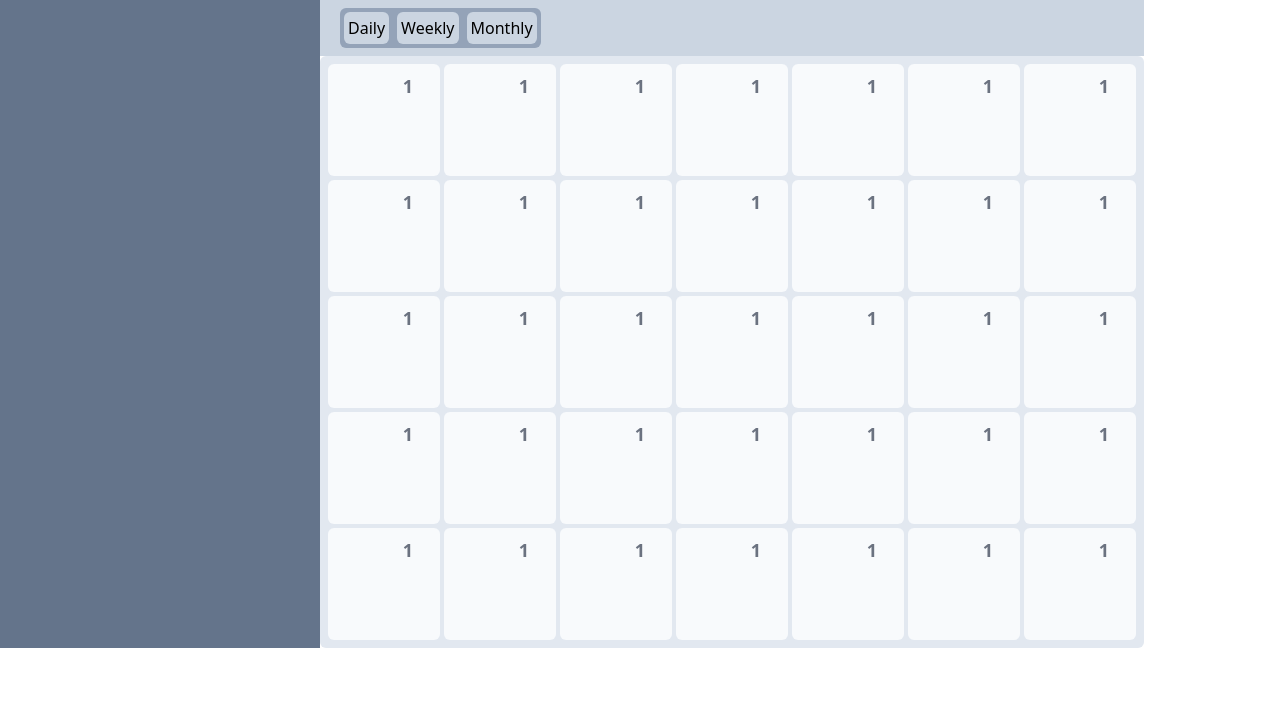
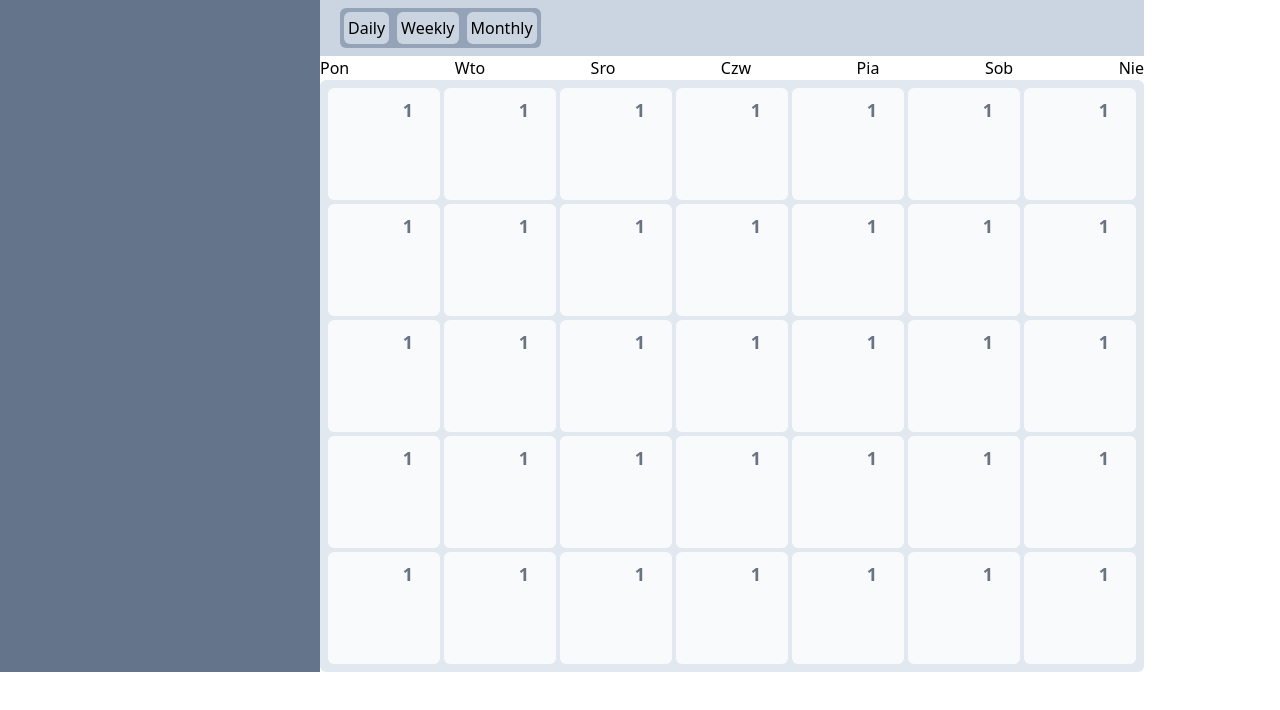
Before and after one commit to edwces/calendario, a Next.js app in the folder client/: page / in a window 1280 px wide. Shown: the top 710 px of the page. Built offline with nearby package versions, Linux system fonts and the light colour scheme.

Commit message:
basic calendar

```diff
--- a/client/src/modules/calendar/Calendar.tsx
+++ b/client/src/modules/calendar/Calendar.tsx
@@ -1,10 +1,12 @@
 import Changebar from "./Changebar";
+import DaysDescription from "./DaysDescription";
 import MonthView from "./month/MonthView";
 
 export default function Calendar() {
   return (
     <section>
       <Changebar />
+      <DaysDescription />
       <MonthView />
     </section>
   );
--- a/client/src/modules/calendar/Changebar.tsx
+++ b/client/src/modules/calendar/Changebar.tsx
@@ -1,10 +1,41 @@
+import { useMemo, useState } from "react";
+
 export default function Changebar() {
+  const [current, changeCurrent] = useState(-1);
+
   return (
     <header className="p-2 bg-slate-300">
       <div className="ml-3 p-1 inline-flex flex-row bg-slate-400 gap-2 rounded-md">
-        <button className="bg-slate-300 rounded-md p-1">Daily</button>
-        <button className="bg-slate-300 rounded-md p-1">Weekly</button>
-        <button className="bg-slate-300 rounded-md p-1">Monthly</button>
+        <button
+          className={
+            current === 0
+              ? "bg-red-600 rounded-md p-1"
+              : "bg-slate-300 rounded-md p-1"
+          }
+          onClick={() => changeCurrent(0)}
+        >
+          Daily
+        </button>
+        <button
+          className={
+            current === 1
+              ? "bg-red-600 rounded-md p-1"
+              : "bg-slate-300 rounded-md p-1"
+          }
+          onClick={() => changeCurrent(1)}
+        >
+          Weekly
+        </button>
+        <button
+          className={
+            current === 2
+              ? "bg-red-600 rounded-md p-1"
+              : "bg-slate-300 rounded-md p-1"
+          }
+          onClick={() => changeCurrent(2)}
+        >
+          Monthly
+        </button>
       </div>
     </header>
   );
--- /dev/null
+++ b/client/src/modules/calendar/DaysDescription.tsx
@@ -0,0 +1,13 @@
+export default function DaysDescription() {
+  return (
+    <ul className="flex flex-row w-full justify-between gap-1">
+      <li>Pon</li>
+      <li>Wto</li>
+      <li>Sro</li>
+      <li>Czw</li>
+      <li>Pia</li>
+      <li>Sob</li>
+      <li>Nie</li>
+    </ul>
+  );
+}
```
